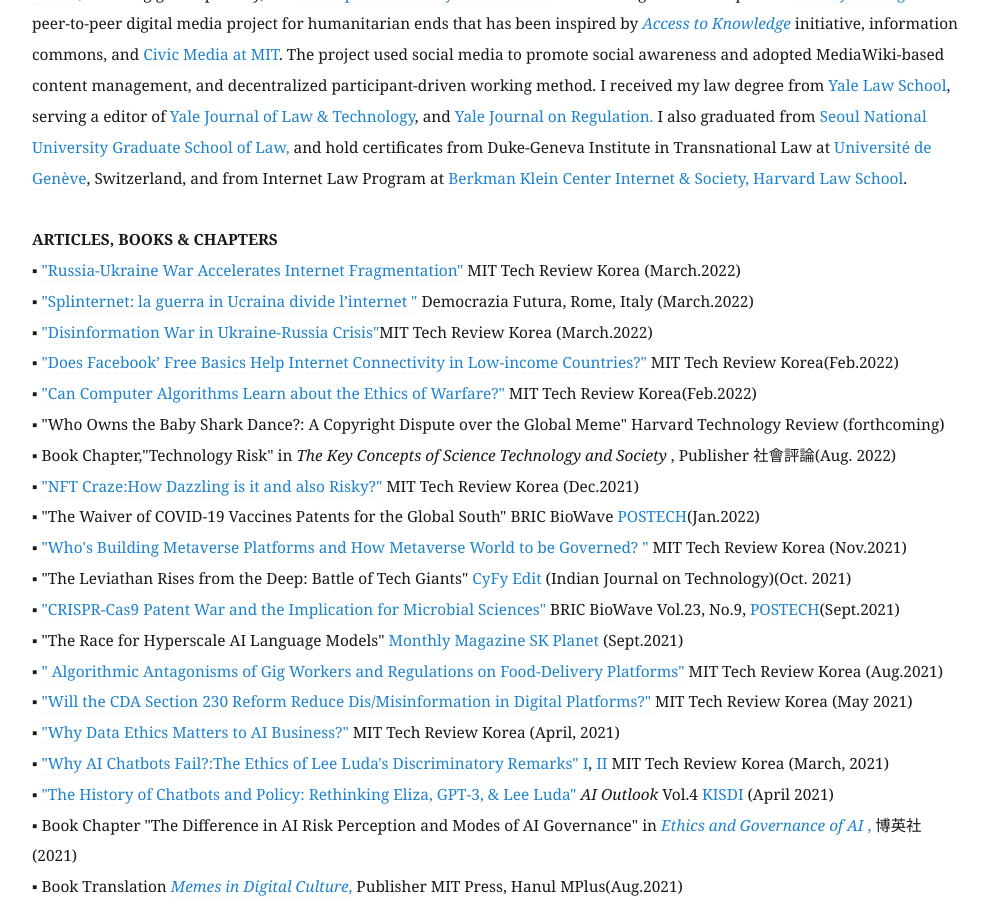
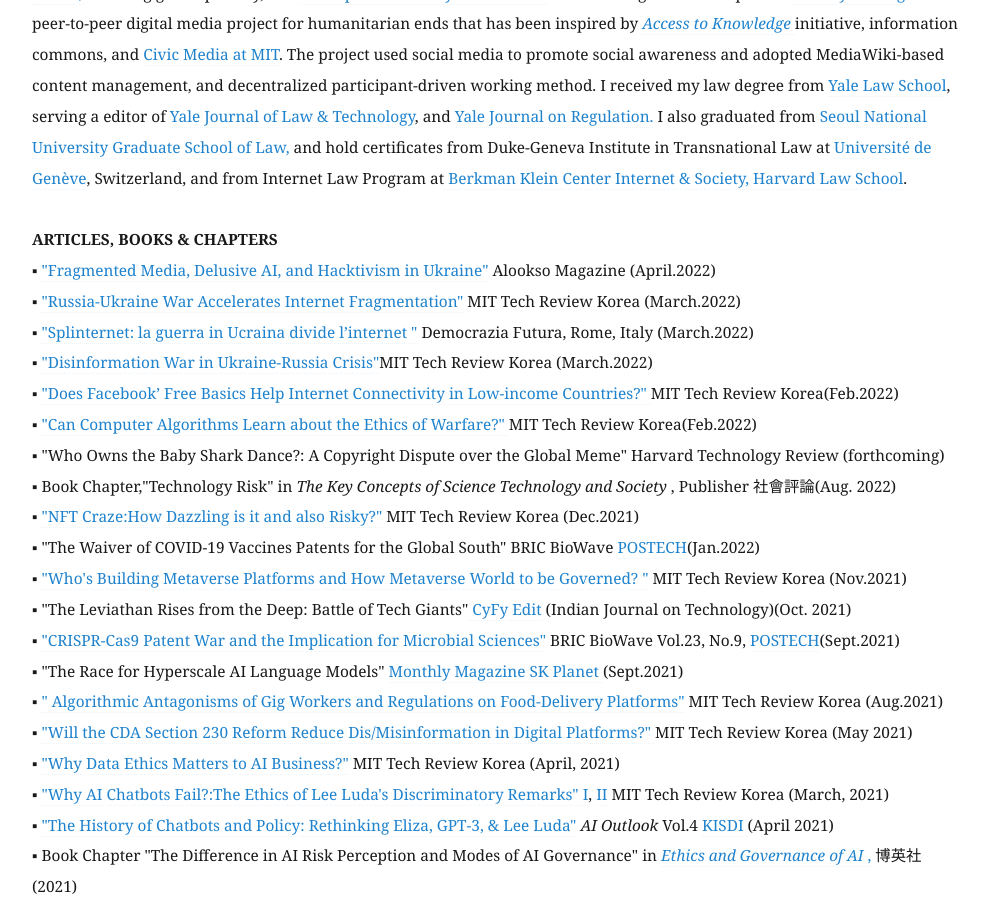
Before and after one commit to eunchangchoi/eunchangchoi.github.io, a Jekyll site: the page built from index.md, in a window 1280 px wide and 900 px high, scrolled down 1712 px. Shown: the whole window, without its empty margins (68-1056 px from the left). Built offline with Jekyll 4.4.1, drawn with Linux system fonts in a browser that asks for light colours.

Commit message:
Update index.md

```diff
--- a/index.md
+++ b/index.md
@@ -33,6 +33,7 @@
 <br>
 <br>
  <strong> ARTICLES, BOOKS & CHAPTERS </strong> <br>
+▪ <a href="https://alook.so/posts/54t3ZMx"> "Fragmented Media, Delusive AI, and Hacktivism in Ukraine"</a> Alookso Magazine (April.2022) <br>
 ▪ <a href="https://www.technologyreview.kr/%ec%9a%b0%ed%81%ac%eb%9d%bc%ec%9d%b4%eb%82%98-%ec%a0%84%ec%9f%81%ec%9d%b4-%eb%b6%88%eb%9f%ac%ec%98%a8-%ec%8a%a4%ed%94%8c%eb%a6%b0%ed%84%b0%eb%84%b7/">"Russia-Ukraine War Accelerates Internet Fragmentation"</a> MIT Tech Review Korea (March.2022)<br>
 ▪ <a href="https://www.key4biz.it/splinternet-la-guerra-in-ucraina-divide-linternet/396648/"> "Splinternet: la guerra in Ucraina divide l’internet "</a> Democrazia Futura, Rome, Italy (March.2022)<br>
 ▪  <a href="https://www.technologyreview.kr/%ec%9a%b0%ed%81%ac%eb%9d%bc%ec%9d%b4%eb%82%98-%ec%a0%84%ec%9f%81%ec%9d%98-%ec%9d%b4%eb%a9%b4-%ec%84%9c%eb%b0%a9%ea%b3%bc-%eb%9f%ac%ec%8b%9c%ec%95%84%ec%9d%98-%ed%97%88%ec%9c%84-%ec%a0%95%eb%b3%b4/">"Disinformation War in Ukraine-Russia Crisis"</a>MIT Tech Review Korea (March.2022)<br>
```
